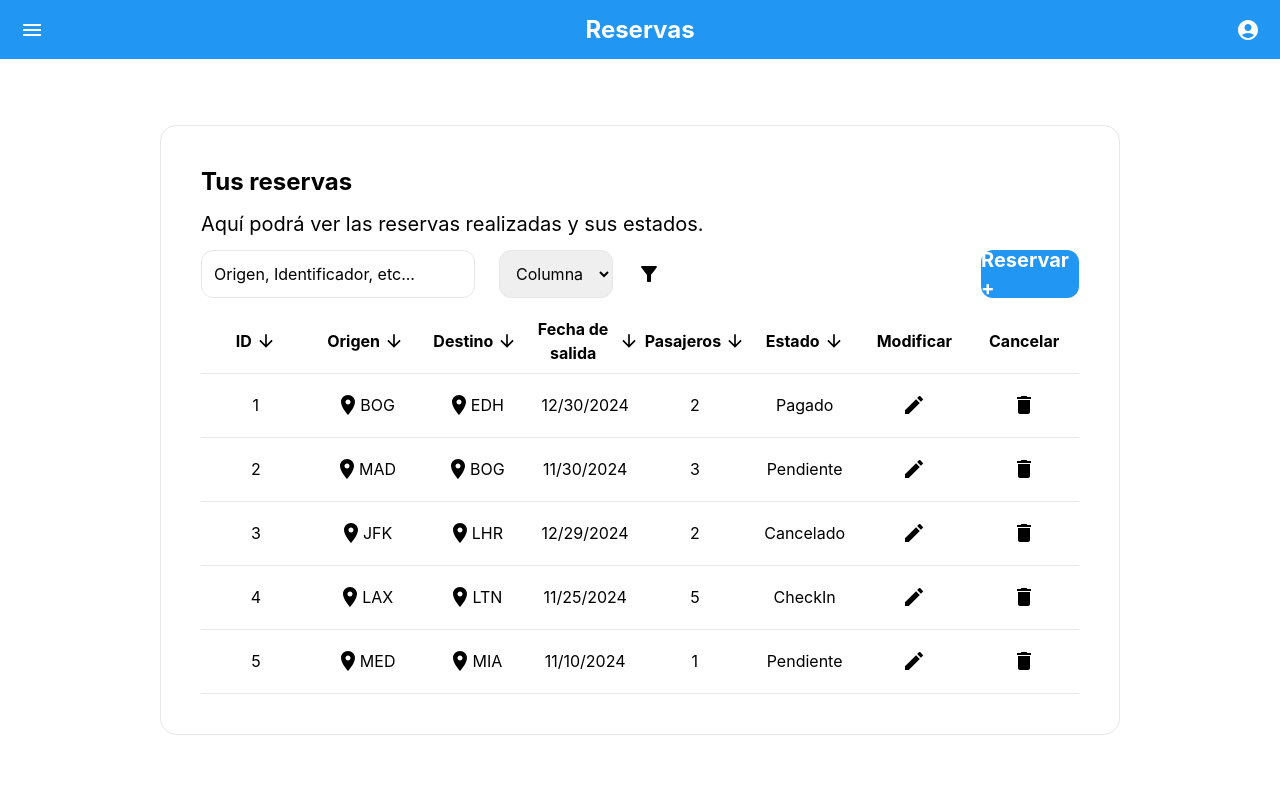
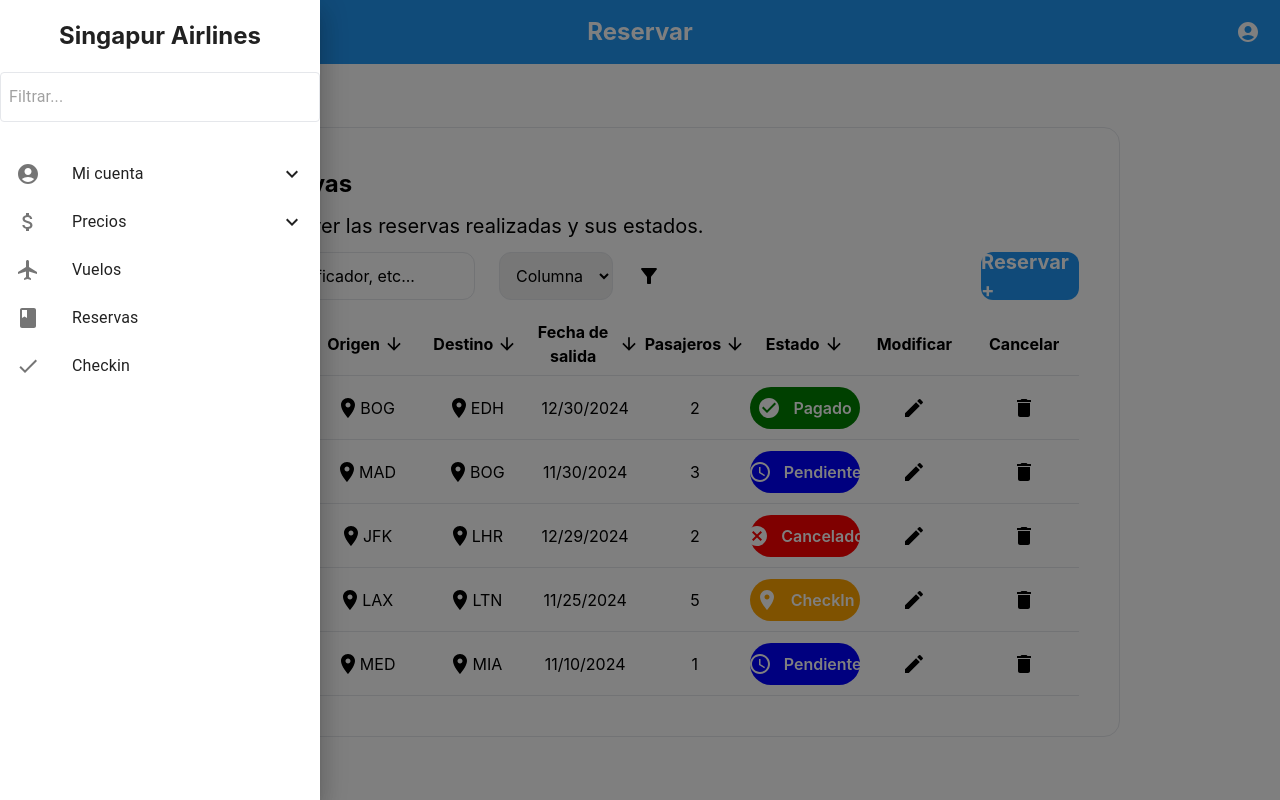
Before and after one commit to manuelRestrep0/frontend-presencial, a Next.js app: page /reservaB in a window 1280 px wide. Both pictures are taken after a click on the icon 32 px from the left and 29 px from the top of the page. Built offline with nearby package versions, Linux system fonts and the light colour scheme.

Commit message:
Maquetación y funcionalidad

```diff
--- a/app/reservaB/[id]/page.tsx
+++ b/app/reservaB/[id]/page.tsx
@@ -1,18 +1,18 @@
 'use client'
-import AccountCircleIcon from '@mui/icons-material/AccountCircle';
+import CreditCardRoundedIcon from '@mui/icons-material/CreditCardRounded';
 import EditIcon from '@mui/icons-material/Edit';
-import AddCircleIcon from '@mui/icons-material/AddCircle';
-import CreditCardRoundedIcon from '@mui/icons-material/CreditCardRounded';
-import WorkRoundedIcon from '@mui/icons-material/WorkRounded';
-import PeopleRoundedIcon from '@mui/icons-material/PeopleRounded';
 import KeyboardArrowDownIcon from '@mui/icons-material/KeyboardArrowDown';
 import KeyboardArrowUpIcon from '@mui/icons-material/KeyboardArrowUp';
-import MenuIcon from '@mui/icons-material/Menu';
+import PeopleRoundedIcon from '@mui/icons-material/PeopleRounded';
+
 import SaveAltIcon from '@mui/icons-material/SaveAlt';
-import { Box, Button, Card, CardContent, Grid, TextField } from '@mui/material';
-import React, { useRef, useState } from 'react';
+import WorkRoundedIcon from '@mui/icons-material/WorkRounded';
+import React, { useState } from 'react';
+
+import Navbar from 'components/navbar';
 
 const page = () => {
+
     // eslint-disable-next-line react-hooks/rules-of-hooks
     const [viewFly, setViewFly] = useState(false);
     const handleViewFly = () => {
@@ -30,13 +30,8 @@ const page = () => {
     }
     return (
         <div className="flex flex-col items-center justify-start w-screen h-auto">
-            <nav className="flex flex-row w-screen h-16 justify-between items-center bg-[#2196F3]">
-                <MenuIcon className='w-12 h-12 ml-5 cursor-pointer text-white' />
-                <h1 className="text-center text-white text-2xl font-bold">
-                    Reservar
-                </h1>
-                <AccountCircleIcon className='w-12 h-12 mr-5 cursor-pointer text-white' />
-            </nav>
+            <Navbar />
+
             <section className='flex flex-row justify-between items-center h-auto w-10/12 p-3 mt-20 '>
                 <button className='flex flex-row justify-center items-center w-12 h-12 bg-[#2196F3] rounded-full shadow-lg'>
                     <EditIcon className='text-white' />
@@ -64,17 +59,17 @@ const page = () => {
                 </div>
                 {viewFly && <h1 className='flex flex-row justify-start items-center h-16 text-xl font-bold w-full px-5'>Información de vuelo</h1>}
                 {viewFly && <ul className='flex flex-row justify-between items-center w-full h-auto flex-wrap px-5'>
-                    <li className='flex flex-col justify-start items-start h-16 bg-gray-200 p-3 my-3 rounded-xl' style={{ width: "49%" }}> <label> Identificador de vuelo</label> MEM864 </li>
-                    <li className='flex flex-col justify-start items-start h-16 bg-gray-200 p-3 my-3 rounded-xl' style={{ width: "49%" }}> <label> Tipo </label> Internacional </li>
-                    <li className='flex flex-col justify-start items-start h-16 bg-gray-200 p-3 my-3 rounded-xl' style={{ width: "49%" }}> <label> Ciudad origen </label> Medellín  </li>
-                    <li className='flex flex-col justify-start items-start h-16 bg-gray-200 p-3 my-3 rounded-xl' style={{ width: "49%" }}> <label> Ciudad destino</label> Miamí </li>
+                    <li className='flex flex-col justify-start items-start h-16 bg-gray-200 p-3 my-3 rounded-xl' style={{ width: "49%" }}> <label className='text-xs'> Identificador de vuelo</label> MEM864 </li>
+                    <li className='flex flex-col justify-start items-start h-16 bg-gray-200 p-3 my-3 rounded-xl' style={{ width: "49%" }}> <label className='text-xs'> Tipo </label> Internacional </li>
+                    <li className='flex flex-col justify-start items-start h-16 bg-gray-200 p-3 my-3 rounded-xl' style={{ width: "49%" }}> <label className='text-xs'> Ciudad origen </label> Medellín  </li>
+                    <li className='flex flex-col justify-start items-start h-16 bg-gray-200 p-3 my-3 rounded-xl' style={{ width: "49%" }}> <label className='text-xs'> Ciudad destino</label> Miamí </li>
                 </ul >}
                 {viewFly && <h1 className='flex flex-row justify-start items-center h-16 text-xl font-bold w-full px-5 mt-5'> Horarios de salida y llegada</h1>}
                 {viewFly && <ul className='flex flex-row justify-between items-center w-full h-auto flex-wrap px-5'>
-                    <li className='flex flex-col justify-start items-start h-16 bg-gray-200 p-3 my-3 rounded-xl' style={{ width: "49%" }}> <label> Fecha de salida</label> 11/10/2024 </li>
-                    <li className='flex flex-col justify-start items-start h-16 bg-gray-200 p-3 my-3 rounded-xl' style={{ width: "49%" }}> <label> Fecha de llegada </label> 11/10/2024 </li>
-                    <li className='flex flex-col justify-start items-start h-16 bg-gray-200 p-3 my-3 rounded-xl' style={{ width: "49%" }}> <label> Hora de salida </label> 12:10  </li>
-                    <li className='flex flex-col justify-start items-start h-16 bg-gray-200 p-3 my-3 rounded-xl' style={{ width: "49%" }}> <label> Hora de llegada </label> 15:30 </li>
+                    <li className='flex flex-col justify-start items-start h-16 bg-gray-200 p-3 my-3 rounded-xl' style={{ width: "49%" }}> <label className='text-xs'> Fecha de salida</label> 11/10/2024 </li>
+                    <li className='flex flex-col justify-start items-start h-16 bg-gray-200 p-3 my-3 rounded-xl' style={{ width: "49%" }}> <label className='text-xs'> Fecha de llegada </label> 11/10/2024 </li>
+                    <li className='flex flex-col justify-start items-start h-16 bg-gray-200 p-3 my-3 rounded-xl' style={{ width: "49%" }}> <label className='text-xs'> Hora de salida </label> 12:10  </li>
+                    <li className='flex flex-col justify-start items-start h-16 bg-gray-200 p-3 my-3 rounded-xl' style={{ width: "49%" }}> <label className='text-xs'> Hora de llegada </label> 15:30 </li>
                 </ul>}
             </section>
             <section className='flex flex-col w-10/12 h-auto items-center justify-center p-3 border rounded-xl mt-10'>
@@ -152,7 +147,7 @@ const page = () => {
                     </li>
                 </ul>}
                 {viewEmerg && <h1 className='flex flex-row justify-start items-center h-16 text-xl font-bold w-full px-5'>Perdida de maletas</h1>}
-                {viewEmerg && <p className='flex flex-row justify-start items-center h-10 w-full px-5'>Se llevará el equipaje a ladirección que ingrese en caso de perdida.</p>}
+                {viewEmerg && <p className='flex flex-row justify-start items-center h-10 w-full px-5'>Se llevará el equipaje a la dirección que ingrese en caso de perdida.</p>}
                 {viewEmerg && <ul className='flex flex-row justify-between items-center w-full h-auto flex-wrap px-5'>
                     <li className='flex flex-col justify-start items-start h-auto' style={{ width: "49%" }}>
                         <label className='flex flex-row w-full my-2 justify-start items-center h-4 text-gray-400'> Dirección </label>
--- a/app/reservaB/formReservaB/page.tsx
+++ b/app/reservaB/formReservaB/page.tsx
@@ -6,8 +6,14 @@ import KeyboardArrowUpIcon from '@mui/icons-material/KeyboardArrowUp';
 import MenuIcon from '@mui/icons-material/Menu';
 import SaveAltIcon from '@mui/icons-material/SaveAlt';
 import React, { useEffect, useState } from 'react';
+import Navbar from 'components/navbar';
+
+
+
+
 
 const FormReserve = () => {
+
     const [viewFly, setViewFly] = useState(false);
     const handleViewFly = () => {
         setViewFly(!viewFly);
@@ -75,13 +81,7 @@ const FormReserve = () => {
     };
     return (
         <div className="flex flex-col items-center justify-start w-screen h-auto">
-            <nav className="flex flex-row w-full h-16 justify-between items-center bg-[#2196F3]">
-                <MenuIcon className='w-12 h-12 ml-5 cursor-pointer text-white' />
-                <h1 className="text-center text-white text-2xl font-bold">
-                    Reservar
-                </h1>
-                <AccountCircleIcon className='w-12 h-12 mr-5 cursor-pointer text-white' />
-            </nav>
+            <Navbar />
             <section className='flex flex-col w-10/12 h-auto items-center justify-center p-3 border rounded-xl mt-10 pb-5'>
                 <div className='flex flex-row justify-between items-center w-full h-16 px-5'>
                     <label className='flex flex-row w-1/3 justify-start text-xl font-semibold '>El vuelo</label>
@@ -89,17 +89,17 @@ const FormReserve = () => {
                 </div>
                 {viewFly && <h1 className='flex flex-row justify-start items-center h-16 text-xl font-bold w-full px-5'>Información de vuelo</h1>}
                 {viewFly && <ul className='flex flex-row justify-between items-center w-full h-auto flex-wrap px-5'>
-                    <li className='flex flex-col justify-start items-start h-16 bg-gray-200 p-3 my-3 rounded-xl' style={{ width: "49%" }}> <label> Identificador de vuelo</label> {info[0]?.identificador} </li>
-                    <li className='flex flex-col justify-start items-start h-16 bg-gray-200 p-3 my-3 rounded-xl' style={{ width: "49%" }}> <label> Tipo </label> {info[0]?.tipo} </li>
-                    <li className='flex flex-col justify-start items-start h-16 bg-gray-200 p-3 my-3 rounded-xl' style={{ width: "49%" }}> <label> Ciudad origen </label> {info[0]?.ciudadOrigen}  </li>
-                    <li className='flex flex-col justify-start items-start h-16 bg-gray-200 p-3 my-3 rounded-xl' style={{ width: "49%" }}> <label> Ciudad destino</label> {info[0]?.ciudadDestino} </li>
+                    <li className='flex flex-col justify-start items-start h-16 bg-gray-200 p-3 my-3 rounded-xl' style={{ width: "49%" }}> <label className='text-xs'> Identificador de vuelo </label> {info[0]?.identificador} </li>
+                    <li className='flex flex-col justify-start items-start h-16 bg-gray-200 p-3 my-3 rounded-xl' style={{ width: "49%" }}> <label className='text-xs'> Tipo </label> {info[0]?.tipo} </li>
+                    <li className='flex flex-col justify-start items-start h-16 bg-gray-200 p-3 my-3 rounded-xl' style={{ width: "49%" }}> <label className='text-xs'> Ciudad origen </label> {info[0]?.ciudadOrigen}  </li>
+                    <li className='flex flex-col justify-start items-start h-16 bg-gray-200 p-3 my-3 rounded-xl' style={{ width: "49%" }}> <label className='text-xs'> Ciudad destino</label> {info[0]?.ciudadDestino} </li>
                 </ul >}
                 {viewFly && <h1 className='flex flex-row justify-start items-center h-16 text-xl font-bold w-full px-5 mt-5'> Horarios de salida y llegada</h1>}
                 {viewFly && <ul className='flex flex-row justify-between items-center w-full h-auto flex-wrap px-5'>
-                    <li className='flex flex-col justify-start items-start h-16 bg-gray-200 p-3 my-3 rounded-xl' style={{ width: "49%" }}> <label> Fecha de salida</label> {info[0]?.fechaSalida} </li>
-                    <li className='flex flex-col justify-start items-start h-16 bg-gray-200 p-3 my-3 rounded-xl' style={{ width: "49%" }}> <label> Fecha de llegada </label> {info[0]?.fechaLlegada} </li>
-                    <li className='flex flex-col justify-start items-start h-16 bg-gray-200 p-3 my-3 rounded-xl' style={{ width: "49%" }}> <label> Hora de salida </label> {info[0]?.horaSalida}  </li>
-                    <li className='flex flex-col justify-start items-start h-16 bg-gray-200 p-3 my-3 rounded-xl' style={{ width: "49%" }}> <label> Hora de llegada </label> {info[0]?.horaLlegada} </li>
+                    <li className='flex flex-col justify-start items-start h-16 bg-gray-200 p-3 my-3 rounded-xl' style={{ width: "49%" }}> <label className='text-xs'> Fecha de salida</label> {info[0]?.fechaSalida} </li>
+                    <li className='flex flex-col justify-start items-start h-16 bg-gray-200 p-3 my-3 rounded-xl' style={{ width: "49%" }}> <label className='text-xs'> Fecha de llegada </label> {info[0]?.fechaLlegada} </li>
+                    <li className='flex flex-col justify-start items-start h-16 bg-gray-200 p-3 my-3 rounded-xl' style={{ width: "49%" }}> <label className='text-xs'> Hora de salida </label> {info[0]?.horaSalida}  </li>
+                    <li className='flex flex-col justify-start items-start h-16 bg-gray-200 p-3 my-3 rounded-xl' style={{ width: "49%" }}> <label className='text-xs'> Hora de llegada </label> {info[0]?.horaLlegada} </li>
                 </ul>}
             </section>
             {info.map((item, index) => (
--- a/app/reservaB/page.tsx
+++ b/app/reservaB/page.tsx
@@ -1,24 +1,22 @@
 'use client';
-import AccountCircleIcon from '@mui/icons-material/AccountCircle';
-import MenuIcon from '@mui/icons-material/Menu';
-import FilterAltIcon from '@mui/icons-material/FilterAlt';
+import AccessTimeIcon from '@mui/icons-material/AccessTime';
+import ArrowDownwardIcon from '@mui/icons-material/ArrowDownward';
+import CancelIcon from '@mui/icons-material/Cancel';
+import CheckCircleIcon from '@mui/icons-material/CheckCircle';
 import DeleteIcon from '@mui/icons-material/Delete';
 import EditIcon from '@mui/icons-material/Edit';
+import FilterAltIcon from '@mui/icons-material/FilterAlt';
 import LocationOnIcon from '@mui/icons-material/LocationOn';
-import ArrowDownwardIcon from '@mui/icons-material/ArrowDownward';
+// eslint-disable-next-line @typescript-eslint/no-unused-vars
+import MenuIcon from '@mui/icons-material/Menu';
+import PlaceIcon from '@mui/icons-material/Place';
 import Link from 'next/link';
-import { redirect } from 'next/navigation';
+import Navbar from 'components/navbar';
 
 export default function Reserva() {
     return (
         <div className="flex flex-col justify-start items-center w-screen h-screen max-h-screen">
-            <nav className="flex flex-row w-screen h-16 justify-between items-center bg-[#2196F3]">
-                <MenuIcon className='w-12 h-12 ml-5 cursor-pointer text-white' />
-                <h1 className="text-center text-white text-2xl font-bold">
-                    Reservas
-                </h1>
-                <AccountCircleIcon className='w-12 h-12 mr-5 cursor-pointer text-white' />
-            </nav>
+            <Navbar />
             <div className='flex flex-col justify-center items-center w-screen h-full'>
                 <section className='flex flex-col justify-center items-start w-3/4 h-auto border rounded-2xl p-10'>
                     <section className="flex flex-col justify-center items-start w-full h-auto mb-3">
@@ -66,7 +64,13 @@ export default function Reserva() {
                                             </td>
                                             <td className='flex flex-row justify-center items-center h-full' style={{ width: '12.5%' }}>{r.salida}</td>
                                             <td className='flex flex-row justify-center items-center h-full' style={{ width: '12.5%' }}>{r.pasajeros}</td>
-                                            <td className='flex flex-row justify-center items-center h-full' style={{ width: '12.5%' }}>{r.estado}</td>
+                                            <td className='flex flex-row justify-center items-center h-2/3 rounded-3xl w-1/8 text-white font-semibold' style={{ width: '12.5%', backgroundColor: r.color }}>
+                                                {r.estado === "Pagado" && <CheckCircleIcon className='mr-3' />}
+                                                {r.estado === "Pendiente" && <AccessTimeIcon className='mr-3' />}
+                                                {r.estado === "Cancelado" && <CancelIcon className='mr-3' />}
+                                                {r.estado === "CheckIn" && <PlaceIcon className='mr-3' />}
+                                                {r.estado}
+                                            </td>
                                             <td key={r.id} className='flex flex-row justify-center items-center h-full' style={{ width: '12.5%' }}>
                                                 <Link href={`/reservaB/${r.id}`} className='flex flex-row justify-center items-center w-full h-full'>
                                                     <EditIcon />
@@ -97,9 +101,9 @@ const columns = [
 ];
 
 const rows = [
-    { id: 1, origen: 'BOG', destino: 'EDH', salida: '12/30/2024', pasajeros: 2, estado: 'Pagado' },
-    { id: 2, origen: 'MAD', destino: 'BOG', salida: '11/30/2024', pasajeros: 3, estado: 'Pendiente' },
-    { id: 3, origen: 'JFK', destino: 'LHR', salida: '12/29/2024', pasajeros: 2, estado: 'Cancelado' },
-    { id: 4, origen: 'LAX', destino: 'LTN', salida: '11/25/2024', pasajeros: 5, estado: 'CheckIn' },
-    { id: 5, origen: 'MED', destino: 'MIA', salida: '11/10/2024', pasajeros: 1, estado: 'Pendiente' }
+    { id: 1, origen: 'BOG', destino: 'EDH', salida: '12/30/2024', pasajeros: 2, estado: 'Pagado', color: 'green' },
+    { id: 2, origen: 'MAD', destino: 'BOG', salida: '11/30/2024', pasajeros: 3, estado: 'Pendiente', color: 'blue' },
+    { id: 3, origen: 'JFK', destino: 'LHR', salida: '12/29/2024', pasajeros: 2, estado: 'Cancelado', color: 'red' },
+    { id: 4, origen: 'LAX', destino: 'LTN', salida: '11/25/2024', pasajeros: 5, estado: 'CheckIn', color: 'orange' },
+    { id: 5, origen: 'MED', destino: 'MIA', salida: '11/10/2024', pasajeros: 1, estado: 'Pendiente', color: 'blue' }
 ]
--- /dev/null
+++ b/components/menu.tsx
@@ -0,0 +1,94 @@
+import { Collapse, Drawer, InputBase, List, ListItem, ListItemIcon, ListItemText } from '@material-ui/core';
+import AccountCircleIcon from '@mui/icons-material/AccountCircle';
+import AttachMoneyIcon from '@mui/icons-material/AttachMoney';
+import BookIcon from '@mui/icons-material/Book';
+import CheckIcon from '@mui/icons-material/Check';
+import ExpandLess from '@mui/icons-material/ExpandLess';
+import ExpandMore from '@mui/icons-material/ExpandMore';
+import FlightIcon from '@mui/icons-material/Flight';
+import Link from 'next/link';
+import React, { MouseEventHandler, useState } from 'react';
+
+interface MenuProps {
+    isOpen: boolean;
+    handleToggle: MouseEventHandler;
+}
+
+function Menu({ isOpen, handleToggle }: MenuProps) {
+    const [openAccount, setOpenAccount] = useState(false);
+    const [openPrices, setOpenPrices] = useState(false);
+
+    const handleAccountToggle = () => {
+        setOpenAccount(!openAccount);
+    };
+
+    const handlePricesToggle = () => {
+        setOpenPrices(!openPrices);
+    };
+
+    return (
+        <Drawer anchor='left' open={isOpen} onClose={handleToggle}>
+            <div className='w-80'>
+                <h1 className='text-center text-2xl font-bold my-5'>Singapur Airlines</h1>
+                <InputBase className='w-full p-2 border rounded mb-5' placeholder='Filtrar...' />
+                <List>
+                    <ListItem button onClick={handleAccountToggle}>
+                        <ListItemIcon><AccountCircleIcon /></ListItemIcon>
+                        <ListItemText primary='Mi cuenta' />
+                        {openAccount ? <ExpandLess /> : <ExpandMore />}
+                    </ListItem>
+                    <Collapse in={openAccount} timeout="auto" unmountOnExit>
+                        <List component="div" disablePadding className='bg-gray-100 pl-10'>
+                            <ListItem button >
+                                <ListItemText className='text-xs pl-14' secondary='Informacion' />
+                            </ListItem>
+                            <ListItem button >
+                                <ListItemText className='text-xs pl-14' secondary='Metodo de pago' />
+                            </ListItem>
+                            <ListItem button >
+                                <ListItemText className='text-xs pl-14' secondary='Preferencias' />
+                            </ListItem>
+                            <ListItem button >
+                                <ListItemText className='text-xs pl-14' secondary='Configuracion' />
+                            </ListItem>
+                        </List>
+                    </Collapse>
+                    <ListItem button onClick={handlePricesToggle}>
+                        <ListItemIcon><AttachMoneyIcon /></ListItemIcon>
+                        <ListItemText primary='Precios' />
+                        {openPrices ? <ExpandLess /> : <ExpandMore />}
+                    </ListItem>
+                    <Collapse in={openPrices} timeout="auto" unmountOnExit>
+                        <List component="div" disablePadding className='bg-gray-100 pl-10'>
+                            <ListItem button >
+                                <ListItemText className='text-xs pl-14' secondary='Equipaje' />
+                            </ListItem>
+                            <ListItem button >
+                                <ListItemText className='text-xs pl-14' secondary='Asientos' />
+                            </ListItem>
+                            <ListItem button>
+                                <ListItemText className='text-xs pl-14' secondary='Vuelos' />
+                            </ListItem>
+                        </List>
+                    </Collapse>
+                    <ListItem button>
+                        <ListItemIcon><FlightIcon /></ListItemIcon>
+                        <ListItemText className='text-2xl font-bold' primary='Vuelos' />
+                    </ListItem>
+                    <ListItem button>
+                        <ListItemIcon><BookIcon /></ListItemIcon>
+                        <Link href="/reservaB">
+                            <ListItemText className='text-2xl font-bold' primary='Reservas' />
+                        </Link>
+                    </ListItem>
+                    <ListItem button>
+                        <ListItemIcon><CheckIcon /></ListItemIcon>
+                        <ListItemText className='text-2xl font-bold' primary='Checkin' />
+                    </ListItem>
+                </List>
+            </div>
+        </Drawer>
+    );
+}
+
+export default Menu;
--- /dev/null
+++ b/components/navbar.tsx
@@ -0,0 +1,33 @@
+'use client'
+import AccountCircleIcon from '@mui/icons-material/AccountCircle';
+import MenuIcon from '@mui/icons-material/Menu';
+import Link from 'next/link';
+import React, { useState } from 'react';
+import Menu from './menu';
+
+
+function Navbar() {
+    const [isOpen, setIsOpen] = useState(false);
+
+    const handleToggle = () => {
+        setIsOpen(!isOpen);
+    };
+
+
+    return (
+        <div className='flex flex-col justify-center items-center h-auto w-full '>
+            <nav className="flex flex-row w-full h-16 justify-between items-center bg-[#2196F3]">
+                <MenuIcon className='w-12 h-12 ml-5 cursor-pointer text-white' onClick={handleToggle} />
+                <Link className="text-center text-white text-2xl font-bold" href="/reservaB">
+                    Reservar
+                </Link>
+                <AccountCircleIcon className='w-12 h-12 mr-5 cursor-pointer text-white' />
+            </nav>
+            <Menu isOpen={isOpen} handleToggle={handleToggle} />
+
+
+        </div>
+    );
+}
+
+export default Navbar;
```
